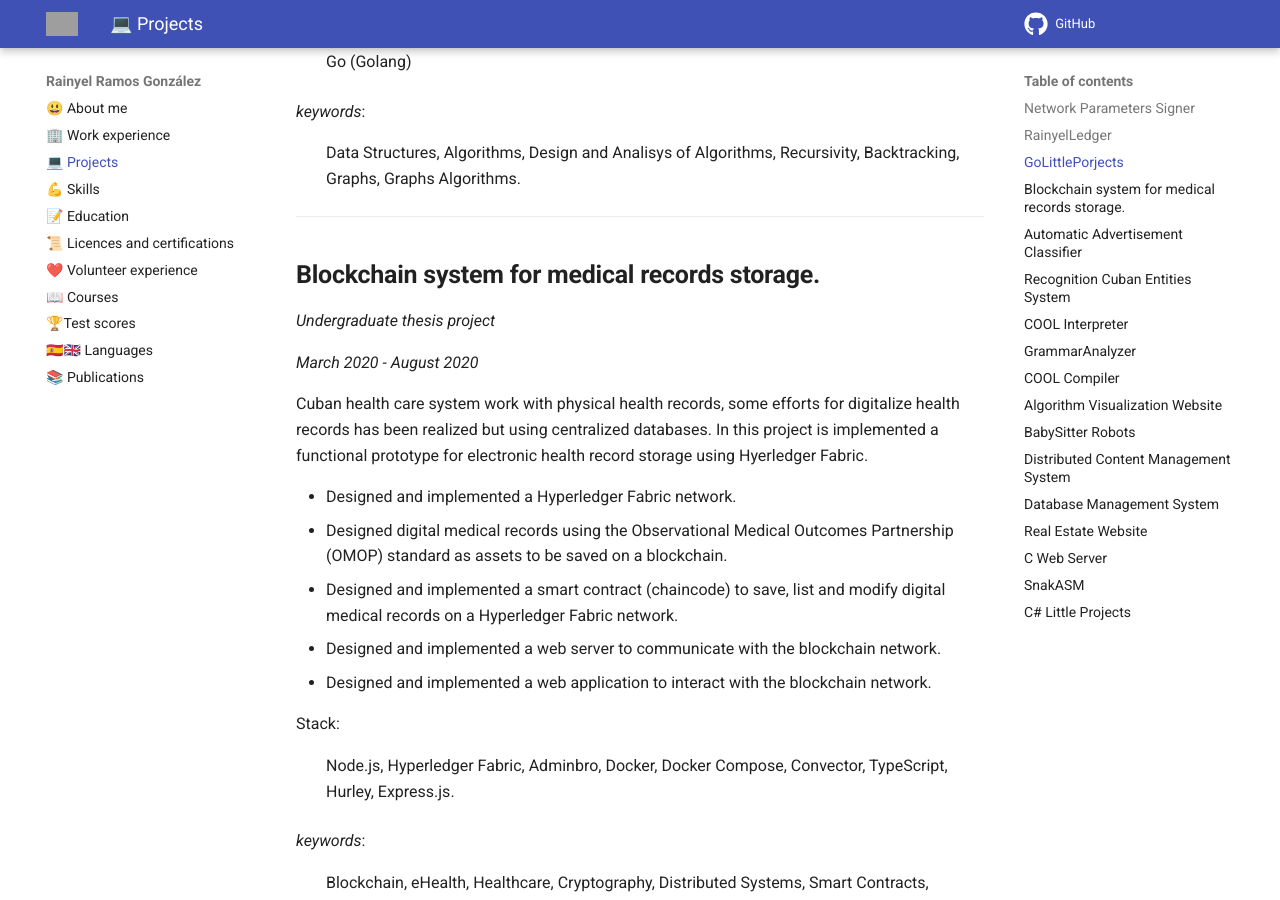
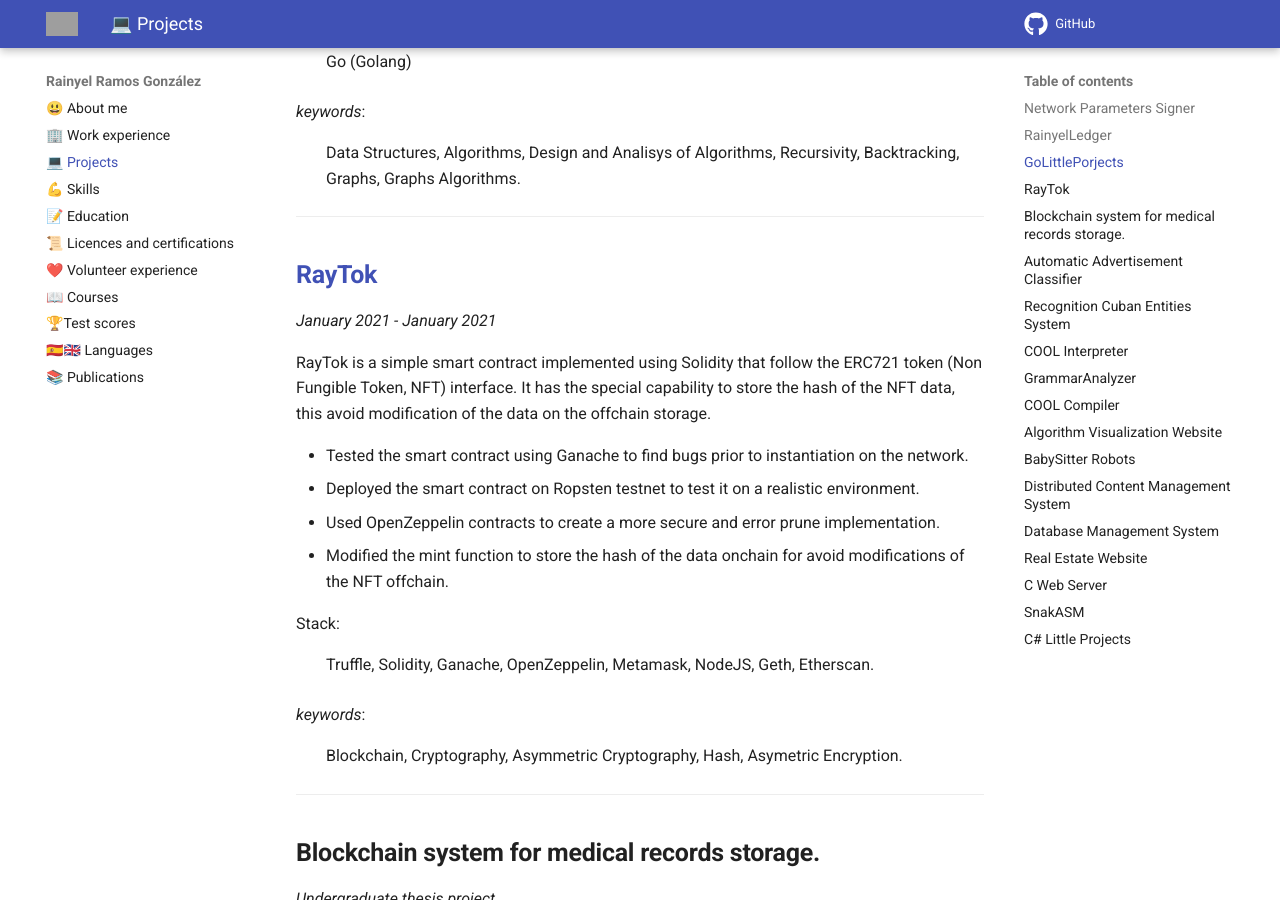
Before and after one commit to rayniel95/rayniel95.github.io, an MkDocs documentation site: the page built from docs/projects/projects.md, in a window 1280 px wide and 900 px high, scrolled down 1929 px. Built offline with MkDocs 1.6.1 and Material for MkDocs 9.7.7, drawn with Linux system fonts in a browser that asks for light colours; grey boxes are pictures that could not be loaded.

Commit message:
add raytok

```diff
--- a/docs/projects/projects.md
+++ b/docs/projects/projects.md
@@ -57,6 +57,30 @@ Stack:
 : Data Structures, Algorithms, Design and Analisys of Algorithms, Recursivity, Backtracking, Graphs, Graphs Algorithms.
 
 [12559051348485628267]: https://github.com/rayniel95/GoLittlePorjects
+
+---
+
+## [**RayTok**][922089755782360350]
+
+*January 2021 - January 2021*
+
+RayTok is a simple smart contract implemented using Solidity that follow the
+ERC721 token (Non Fungible Token, NFT) interface. It has the special capability to
+store the hash of the NFT data, this avoid modification of the data on the offchain
+storage.
+
+- Tested the smart contract using Ganache to find bugs prior to instantiation on the network.
+- Deployed the smart contract on Ropsten testnet to test it on a realistic environment.
+- Used OpenZeppelin contracts to create a more secure and error prune implementation.
+- Modified the mint function to store the hash of the data onchain for avoid modifications of the NFT offchain.
+
+Stack:
+: Truffle, Solidity, Ganache, OpenZeppelin, Metamask, NodeJS, Geth, Etherscan.
+
+*keywords*:
+: Blockchain, Cryptography, Asymmetric Cryptography, Hash, Asymetric Encryption.
+
+[922089755782360350]: https://github.com/rayniel95/RayTok-Project
 
 ---
 
```
Also changed, not shown: docs/work_experience/work_experience.md (+1 -0 lines), 1 other file.
